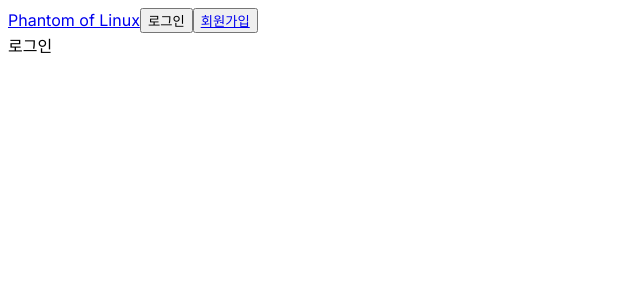
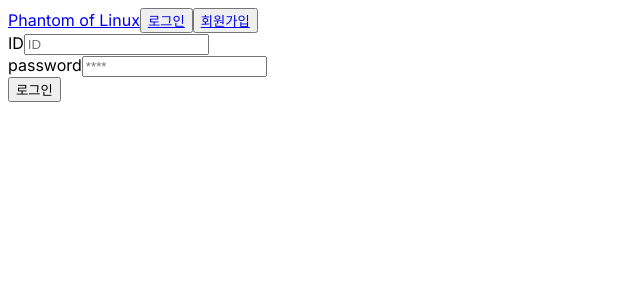
Before and after one commit to PhantomOfLINUX/POL_Front, a Next.js app: page /login in a window 1280 px wide. Shown: the top 300 px of the page, without its empty margins (0-640 px from the left). Built offline with nearby package versions, Linux system fonts and the light colour scheme; no server answers.

Commit message:
feat: 로그인 페이지 나누기

```diff
--- a/src/app/login/page.tsx
+++ b/src/app/login/page.tsx
@@ -1,4 +1,5 @@
 import React from "react";
+import LoginModal from "@/components/login/LoginModal";
 
 
 
@@ -6,7 +7,7 @@ const Problem = () => {
 
     return (
         <div>
-            로그인
+            <LoginModal/>
         </div>
     )
 }
--- a/src/app/page.tsx
+++ b/src/app/page.tsx
@@ -1,11 +1,11 @@
 import React from "react";
-import LoginModal from "@/components/login/LoginModal";
+
 
 const Introduction = () => {
     return (
         <div>
             Introduction
-            <LoginModal/>
+
         </div>
     )
 }
--- a/src/components/header/HeaderLoginBtn.tsx
+++ b/src/components/header/HeaderLoginBtn.tsx
@@ -1,9 +1,11 @@
 'use client'
+import Link from "next/link"
+
 
 const HeaderLoginBtn = () => {
     return (
         <button type="button">
-            로그인
+            <Link href="/login">로그인</Link>
         </button>
     )
 }
```
Also changed, not shown: src/app/lib/auth.ts (deleted, +0 -15 lines).
